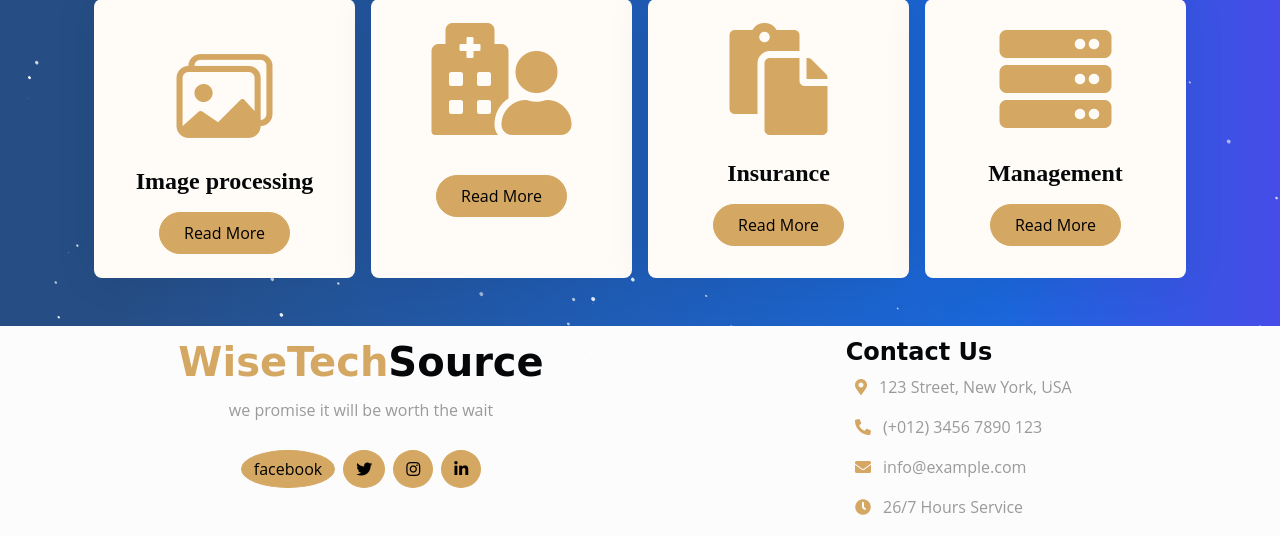
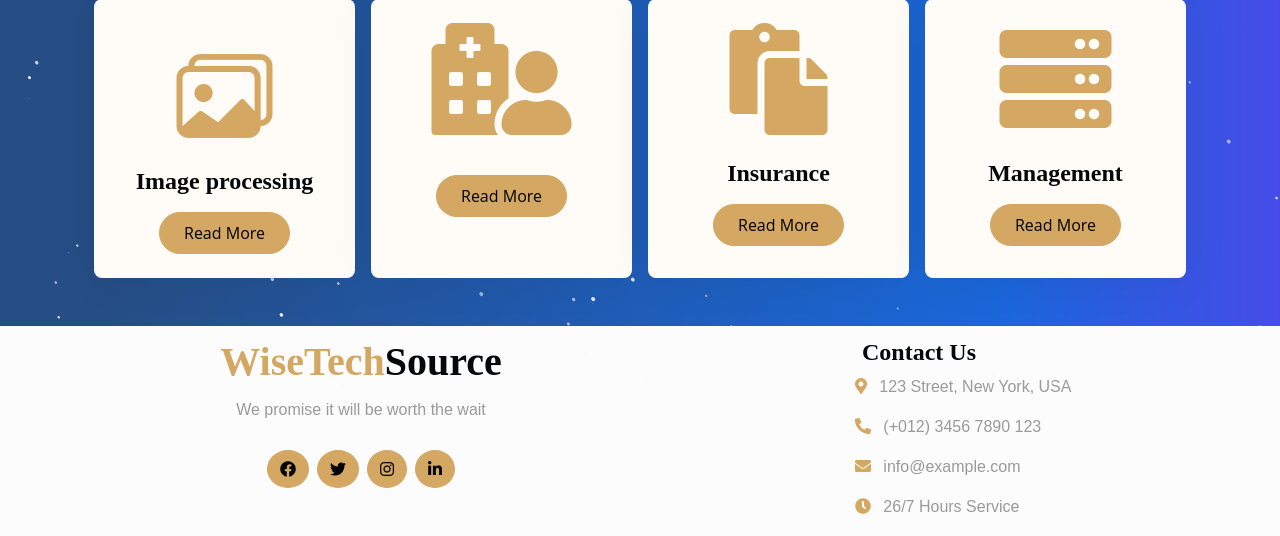
Before and after one commit to WisetechSourceProduct/AutomationProductCatalogue, a Django app: template wiseProductCatalog/templates/wiseProductCatalogApp/products.html in a window 1280 px wide. Shown: the part 482-1018 px from the top of the page. Run offline with Django 5.2, Linux system fonts and the light colour scheme; the template is opened without the code that fills it, so the values that code supplies are empty; some libraries are stand-ins or nearby versions; some web fonts are replaced.

Commit message:
footer bug fix

```diff
--- a/wiseProductCatalog/templates/footer.html
+++ b/wiseProductCatalog/templates/footer.html
@@ -4,20 +4,20 @@
         <div class="row">
             <div class="col-lg-6 col-md-10">
                 <div class="footer-item">
-                    <h1 class="text-primary">WiseTech<span class="text-dark">Source</span></h1>
-                    <p class="lh-lg mb-4">we promise it will be worth the wait</p>
+                    <h1 class="text-primary"  style="font-family:timesnewroman;" >WiseTech<span class="text-dark">Source</span></h1>
+                    <p class="lh-lg mb-4" style="font-family:arial">We promise it will be worth the wait</p>
                     <div class="footer-icon d-flex justify-content-center">
-                        <a href="www.wisetechsource.com" class="btn btn-primary btn-sm-square me-2 rounded-circle">facebook</a>
-                        <a class="btn btn-primary btn-sm-square me-2 rounded-circle" href="{% url 'home' %}"><i class="fab fa-twitter"></i></a>
-                        <a href="#" class="btn btn-primary btn-sm-square me-2 rounded-circle"><i class="fab fa-instagram"></i></a>
-                        <a href="#" class="btn btn-primary btn-sm-square rounded-circle"><i class="fab fa-linkedin-in"></i></a>
+                        <a href= "https://www.wisetechsource.com/" class="btn btn-primary btn-sm-square me-2 rounded-circle" style="position: relative;"><i class="fab fa-facebook"></i></a>
+                        <a class="btn btn-primary btn-sm-square me-2 rounded-circle" href="{% url 'home' %}"  style="position: relative;"><i class="fab fa-twitter"></i></a>
+                        <a href="#" class="btn btn-primary btn-sm-square me-2 rounded-circle"  style="position: relative;"><i class="fab fa-instagram"></i></a>
+                        <a href="#" class="btn btn-primary btn-sm-square rounded-circle"  style="position: relative;"><i class="fab fa-linkedin-in"></i></a>
                     </div>
                 </div>
             </div>
             <div class="col-lg-6 col-md-18">
                 <div class="footer-item">
-                    <h4 class="mb-6">Contact Us</h4>
-                    <div class="d-flex flex-column align-items-start " style= "margin-left : 38%">
+                    <h4 class="mb-6" style="font-family:timesnewroman;">Contact Us</h4>
+                    <div class="d-flex flex-column align-items-start " style= "margin-left : 38%;font-family:arial">
                         <p><i class="fa fa-map-marker-alt text-primary me-2"></i> 123 Street, New York, USA</p>
                         <p><i class="fa fa-phone-alt text-primary me-2"></i> (+012) 3456 7890 123</p>
                         <p><i class="fas fa-envelope text-primary me-2"></i> info@example.com</p>
@@ -27,6 +27,5 @@
             </div>
         </div>
     </div>
-    <br>
     <p style="text-align: center;">Copyright &#169; {{excel_data.copyRights}}. All Rights Reserved.</p>
 </div>
```
